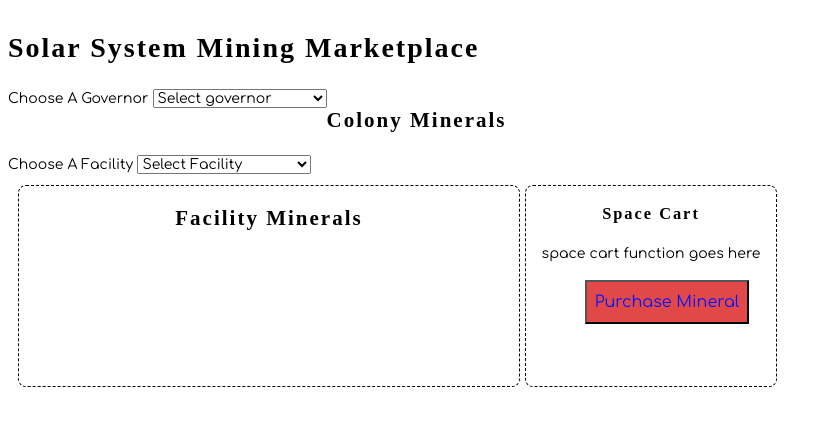
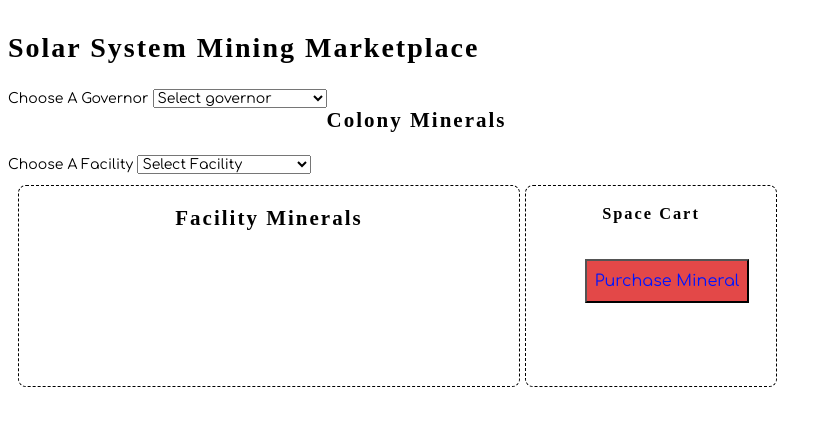
Before and after one commit to nss-day-cohort-54/exomine-group-project-frigid-titans, a plain HTML site: page index.html in a window 1280 px wide. Shown: the whole page, without its empty margins (0-831 px from the left). Drawn offline with Linux system fonts and the light colour scheme; a web font is replaced by a local one.

```diff
--- a/scripts/Exomine.js
+++ b/scripts/Exomine.js
@@ -27,7 +27,8 @@ export const Exomine = () => {
         </section>
         <section class="spaceCart">
         <h3>Space Cart</h3>
-            space cart function goes here
+        <div class="spaceCartHTML"></div>
+
         <button id="purchase">Purchase Mineral</button>
         </section>
     </article>
--- a/scripts/SpaceCart.js
+++ b/scripts/SpaceCart.js
@@ -20,7 +20,8 @@ export const SpaceCart = (foundObject, mineralId) => {
             innerHTML += `1 ton of ${mineral.name} from ${foundFacility.name}`
             // return mineralContainer.innerHTML = mineralHTML
         }
-    } return innerHTML
+    }
+    return innerHTML
 }
 
 export const MineralMath = () => {
--- a/styles/details.css
+++ b/styles/details.css
@@ -43,5 +43,5 @@
 
 .colony {
   display: flex;
-  flex
+  /* flex */
 }
```
